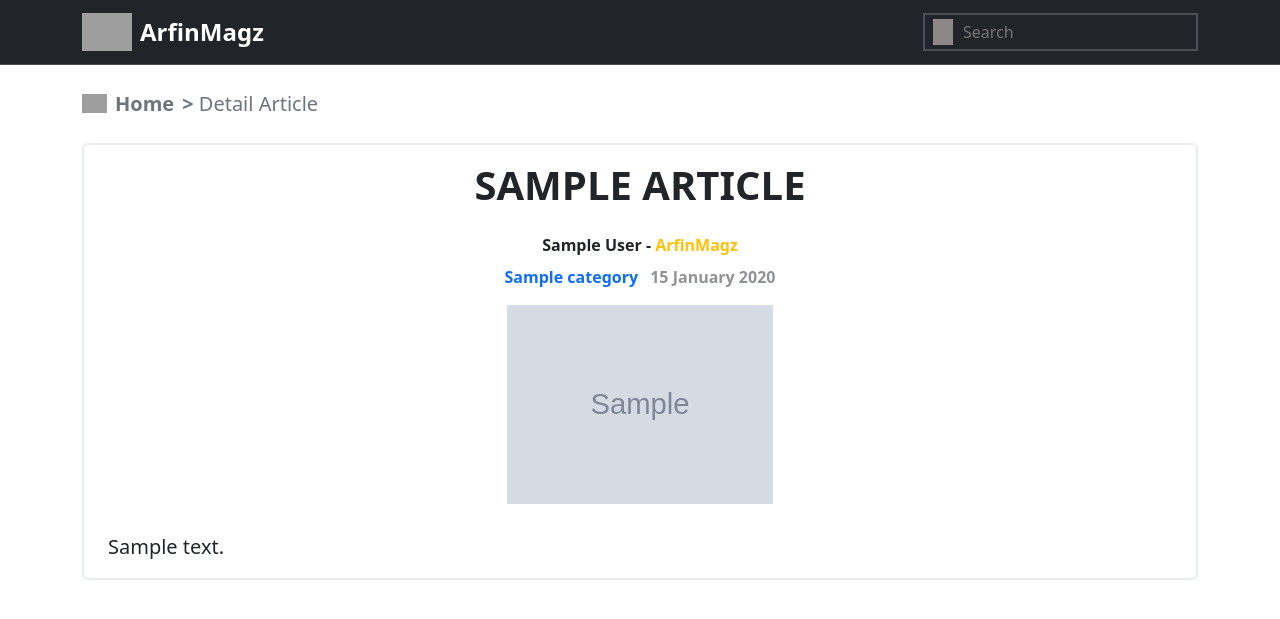
After one commit to arfindwio/practice-jwp-project, a PHP site: page /article-detail.php?id=1 in a window 1280 px wide. The commit adds this page. Shown: the top 619 px of the page. Run offline with PHP 8.4, Linux system fonts and the light colour scheme; the visitor is signed in with stand-in values (Sample User, id 1); tables that the repository leaves empty or names only in its code hold one stand-in row (values such as "Sample post"); grey boxes marked "Sample" are stand-in pictures; grey boxes are pictures that could not be loaded.

Commit message:
feat: add article.detail.php

```diff
--- a/admin/dashboard.php
+++ b/admin/dashboard.php
@@ -54,7 +54,7 @@ if ($categoryCountResult) {
 <body>
     <!-- Sidebar Section Start -->
     <div class="col-2 bg-dark" style="position: fixed;height: 100vh;">
-        <a href="index.php" class="d-flex justify-content-center align-items-center text-decoration-none text-white text-center py-4 p-0 m-0">
+        <a href="dashboard.php" class="d-flex justify-content-center align-items-center text-decoration-none text-white text-center py-4 p-0 m-0">
             <img src="../src/image/logo-magz.svg" alt="logo" style="width: 50px;">
             <span class="fs-2 fw-bold ms-2">ArfinMagz</span>
         </a>
@@ -86,7 +86,7 @@ if ($categoryCountResult) {
         <div class="container-fluid d-flex px-5 pt-5">
             <div class="col-4 px-2">
                 <div class="bg-success-subtle d-flex align-items-center rounded-3 py-4 px-4">
-                    <img src="../src/image/icon-category.svg" alt="logo article" class="object-fit-cover" style="width: 40%;">
+                    <img src="../src/image/icon-category.svg" alt="logo article" class="object-fit-cover" style="width: 30%;">
                     <div class="ps-4 p-0 m-0">
                         <p class="fs-3 fw-bold p-0 m-0"><?php echo $categoryCount; ?></p>
                         <p class="fs-3 fw-bold p-0 m-0">Category</p>
@@ -95,7 +95,7 @@ if ($categoryCountResult) {
             </div>
             <div class="col-4 px-2">
                 <div class="bg-success-subtle d-flex align-items-center rounded-3 py-4 px-4">
-                    <img src="../src/image/icon-article.svg" alt="logo article" class="object-fit-cover" style="width: 40%;">
+                    <img src="../src/image/icon-article.svg" alt="logo article" class="object-fit-cover" style="width: 30%;">
                     <div class="ps-2 p-0 m-0">
                         <p class="fs-3 fw-bold p-0 m-0"><?php echo $articleCount; ?></p>
                         <p class="fs-3 fw-bold p-0 m-0">Articles</p>
--- /dev/null
+++ b/article-detail.php
@@ -0,0 +1,264 @@
+<?php
+// article-detail.php
+include './admin/config.php';
+
+// Get the article ID from the URL
+$articleId = isset($_GET['id']) ? $_GET['id'] : '';
+
+// Validate and sanitize the article ID
+$articleId = filter_var($articleId, FILTER_VALIDATE_INT);
+
+// Check if the article ID is valid
+if (!$articleId) {
+    // Redirect the user to the homepage or handle it in another way
+    header("Location: index.php");
+    exit();
+}
+
+// Define $searchQuery
+$searchQuery = isset($_GET['search']) ? $_GET['search'] : '';
+
+// Validate and sanitize $searchQuery if needed
+$searchQuery = filter_var($searchQuery, FILTER_SANITIZE_STRING);
+
+// Query to fetch the specific article
+$sqlArticleDetail = "SELECT * FROM article WHERE id = $articleId";
+$resultArticleDetail = $conn->query($sqlArticleDetail);
+
+// Check for errors in the query execution
+if (!$resultArticleDetail) {
+    echo "Error in SQL query: " . $conn->error;
+    // You might want to handle the error more gracefully, log it, or redirect the user to an error page.
+    exit();
+}
+
+// Check if the article exists
+if ($resultArticleDetail->num_rows > 0) {
+    // Fetch article details
+    $articleDetail = $resultArticleDetail->fetch_assoc();
+
+    $adminId = $articleDetail['id_admin'];
+
+    // Fetch admin details
+    $sqlAdmin = "SELECT * FROM admin WHERE id_admin = $adminId";
+    $resultAdmin = $conn->query($sqlAdmin);
+    $admin = $resultAdmin->fetch_assoc();
+
+    $categoryId = $articleDetail['id_category'];
+
+    // Fetch category details
+    $sqlCategory = "SELECT * FROM category WHERE id_category = $categoryId";
+    $resultCategory = $conn->query($sqlCategory);
+    $category = $resultCategory->fetch_assoc();
+
+    // Format and display publish date
+    setlocale(LC_TIME, 'id_ID');
+    $publishDate = new DateTime($articleDetail['publish_date']);
+?>
+
+    <!DOCTYPE html>
+    <html lang="en">
+
+    <head>
+        <meta charset="UTF-8">
+        <meta name="viewport" content="width=device-width, initial-scale=1.0">
+        <title>Home</title>
+        <link href="https://cdn.jsdelivr.net/npm/bootstrap@5.3.2/dist/css/bootstrap.min.css" rel="stylesheet" integrity="sha384-T3c6CoIi6uLrA9TneNEoa7RxnatzjcDSCmG1MXxSR1GAsXEV/Dwwykc2MPK8M2HN" crossorigin="anonymous">
+        <style>
+            #search {
+                border: none;
+                outline: none;
+                background-color: transparent;
+            }
+
+            #search:focus {
+                border: none;
+                outline: none;
+            }
+
+            .list-category:hover {
+                background-color: rgba(206, 212, 218, .4);
+            }
+
+            .list-category-selected {
+                background-color: rgb(206, 212, 218);
+            }
+
+            @media only screen and (max-width: 576px) {
+                #search {
+                    width: 100%;
+                }
+            }
+
+            @media only screen and (max-width: 767px) {
+                .list-category {
+                    display: block;
+                    margin-bottom: 10px;
+                }
+            }
+        </style>
+    </head>
+
+    <body>
+        <!-- Section Navbar Start -->
+        <nav class="navbar navbar-expand-xxl bg-dark border-bottom border-body" data-bs-theme="dark">
+            <div class="container">
+                <a href="index.php" class="navbar-brand d-flex align-items-center" href="#">
+                    <img src="./src/image/logo-magz.svg" alt="logo" style="width: 50px;">
+                    <span class="fs-4 fw-bold ms-2">ArfinMagz</span>
+                </a>
+                <div class="d-none d-sm-block">
+                    <form class="d-flex ms-auto" action="index.php" role="search" method="GET">
+                        <div class="d-flex border border-2 py-1 ps-2 pe-0">
+                            <img src="./src//image/icon-search.svg" alt="" style="width: 20px; filter: invert(85%) sepia(100%) saturate(19%) hue-rotate(303deg) brightness(105%) contrast(104%);">
+                            <input class="ms-2" id="search" type="search" placeholder="Search" aria-label="Search" name="search" value="<?php echo htmlspecialchars($searchQuery); ?>">
+                            <button type="submit" hidden>Search</button>
+                        </div>
+                    </form>
+                </div>
+            </div>
+        </nav>
+        <!-- Section Navbar End -->
+
+        <!-- Main Section Start -->
+        <section class="container mt-4">
+            <!-- Breadcrumb Section Start -->
+            <div class="d-flex align-items-center fs-5 mb-4">
+                <img src="./src/image/icon-home.svg" alt="icon home" style="width: 25px;">
+                <a href="index.php" class="text-decoration-none text-secondary fw-bold p-0 m-0 ms-2">Home </a>
+                <p href="index.php" class="text-decoration-none text-secondary p-0 m-0 ms-2"><span class="fw-bold">></span> Detail Article</p>
+            </div>
+            <!-- Breadcrumb Section End -->
+
+            <div class="row">
+                <!-- Article Section Start -->
+                <div class="col-12">
+                    <div class="border border-2 border-light-subtle rounded-2 shadow-md mb-3 py-3 px-4">
+                        <div class="d-flex flex-column align-items-center text">
+                            <h1 class="text-center fw-bold fs-1 m-0 mb-4 p-0 "><?php echo strtoupper($articleDetail['title']); ?></h1>
+                            <p class="text-dark fw-bold m-0 mb-2 p-0"><?php echo $admin['name'] ?> - <span class="fw-semibold text-warning">ArfinMagz</span></p>
+                            <p class="text-body-tertiary fw-semibold m-0 mb-3 p-0">
+                                <a href="#" class="text-primary text-decoration-none me-2"><?php echo $category['category_name'] ?></a>
+                                <?php
+                                echo strftime('%e %B %Y', $publishDate->getTimestamp());
+                                ?>
+                            </p>
+                            <div class="col-2 col-md-3 mb-4 mx-md-0">
+                                <img src="./src/image/<?php echo $articleDetail['image']; ?>" alt="image-news" class="img-fluid">
+                            </div>
+                        </div>
+                        <p class="fs-5 m-0 pt-1"><?php echo $articleDetail['content']; ?></p>
+                    </div>
+                </div>
+                <!-- Article Section End -->
+            </div>
+        </section>
+
+        <!-- Main Section End -->
+
+        <script src="https://cdn.jsdelivr.net/npm/bootstrap@5.3.2/dist/js/bootstrap.bundle.min.js" integrity="sha384-C6RzsynM9kWDrMNeT87bh95OGNyZPhcTNXj1NW7RuBCsyN/o0jlpcV8Qyq46cDfL" crossorigin="anonymous"></script>
+    </body>
+
+    </html>
+
+<?php
+} else {
+?>
+    <!DOCTYPE html>
+    <html lang="en">
+
+    <head>
+        <meta charset="UTF-8">
+        <meta name="viewport" content="width=device-width, initial-scale=1.0">
+        <title>Home</title>
+        <link href="https://cdn.jsdelivr.net/npm/bootstrap@5.3.2/dist/css/bootstrap.min.css" rel="stylesheet" integrity="sha384-T3c6CoIi6uLrA9TneNEoa7RxnatzjcDSCmG1MXxSR1GAsXEV/Dwwykc2MPK8M2HN" crossorigin="anonymous">
+        <style>
+            #search {
+                border: none;
+                outline: none;
+                background-color: transparent;
+            }
+
+            #search:focus {
+                border: none;
+                outline: none;
+            }
+
+            .list-category:hover {
+                background-color: rgba(206, 212, 218, .4);
+            }
+
+            .list-category-selected {
+                background-color: rgb(206, 212, 218);
+            }
+
+            @media only screen and (max-width: 576px) {
+                #search {
+                    width: 100%;
+                }
+            }
+
+            @media only screen and (max-width: 767px) {
+                .list-category {
+                    display: block;
+                    margin-bottom: 10px;
+                }
+            }
+        </style>
+    </head>
+
+    <body>
+        <!-- Section Navbar Start -->
+        <nav class="navbar navbar-expand-xxl bg-dark border-bottom border-body" data-bs-theme="dark">
+            <div class="container">
+                <a href="index.php" class="navbar-brand d-flex align-items-center" href="#">
+                    <img src="./src/image/logo-magz.svg" alt="logo" style="width: 50px;">
+                    <span class="fs-4 fw-bold ms-2">ArfinMagz</span>
+                </a>
+                <div class="d-none d-sm-block">
+                    <form class="d-flex ms-auto" action="index.php" role="search" method="GET">
+                        <div class="d-flex border border-2 py-1 ps-2 pe-0">
+                            <img src="./src//image/icon-search.svg" alt="" style="width: 20px; filter: invert(85%) sepia(100%) saturate(19%) hue-rotate(303deg) brightness(105%) contrast(104%);">
+                            <input class="ms-2" id="search" type="search" placeholder="Search" aria-label="Search" name="search" value="<?php echo htmlspecialchars($searchQuery); ?>">
+                            <button type="submit" hidden>Search</button>
+                        </div>
+                    </form>
+                </div>
+            </div>
+        </nav>
+        <!-- Section Navbar End -->
+
+        <!-- Main Section Start -->
+        <section class="container mt-4">
+            <!-- Breadcrumb Section Start -->
+            <div class="d-flex align-items-center fs-5 mb-4">
+                <img src="./src/image/icon-home.svg" alt="icon home" style="width: 25px;">
+                <a href="index.php" class="text-decoration-none text-secondary fw-bold p-0 m-0 ms-2">Home </a>
+                <p href="index.php" class="text-decoration-none text-secondary p-0 m-0 ms-2"><span class="fw-bold">></span> Detail Article</p>
+            </div>
+            <!-- Breadcrumb Section End -->
+
+            <div class="row">
+                <!-- Article Section Start -->
+                <div class="col-12">
+                    <div class="border border-2 border-light-subtle rounded-2 shadow-md mb-3 py-3 px-4">
+                        <h1 class="text-center fw-bold fs-3 m-0 p-0">Article Not Found</h1>
+                    </div>
+                </div>
+            </div>
+            <!-- Article Section End -->
+            </div>
+        </section>
+
+        <!-- Main Section End -->
+
+        <script src="https://cdn.jsdelivr.net/npm/bootstrap@5.3.2/dist/js/bootstrap.bundle.min.js" integrity="sha384-C6RzsynM9kWDrMNeT87bh95OGNyZPhcTNXj1NW7RuBCsyN/o0jlpcV8Qyq46cDfL" crossorigin="anonymous"></script>
+    </body>
+
+    </html>
+<?php
+}
+
+// Close the MySQL connection
+$conn->close();
+?>
```
Also changed, not shown: admin/create-article.php (+21 -2 lines), admin/create-category.php (+21 -2 lines), admin/edit-article.php (+21 -2 lines), admin/edit-category.php (+21 -2 lines), admin/manage-article.php (+10 -6 lines), admin/manage-category.php (+4 -4 lines), index.php (+75 -24 lines), src/image/ed8025887f905688cdd75a0b0a3bac4df114d54d5d54cc2e206406bd91baca5f.jpg (added), src/image/ee8df5e25892acd356b2eb53304964b45c3bcac2275204fb36122c2b0c849124.png (added), src/image/icon-home.svg (added).
